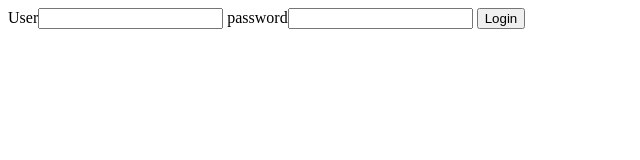
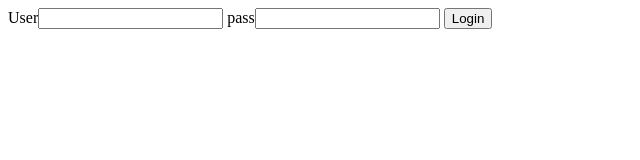
Before and after one commit to subbulipi/html, a plain HTML site: page Index.html in a window 1280 px wide. Shown: the whole page, without its empty margins (0-640 px from the left). Drawn offline with Linux system fonts and the light colour scheme.

Commit message:
Update Index.html

```diff
--- a/Index.html
+++ b/Index.html
@@ -1,7 +1,7 @@
 <html>
 <body>
 User<input type="text" name="uname"/>
-password<input type="password" name="pass"/>
+pass<input type="password" name="pass"/>
 <input type="submit" value="Login"/>
 </body>
 </html>
```
